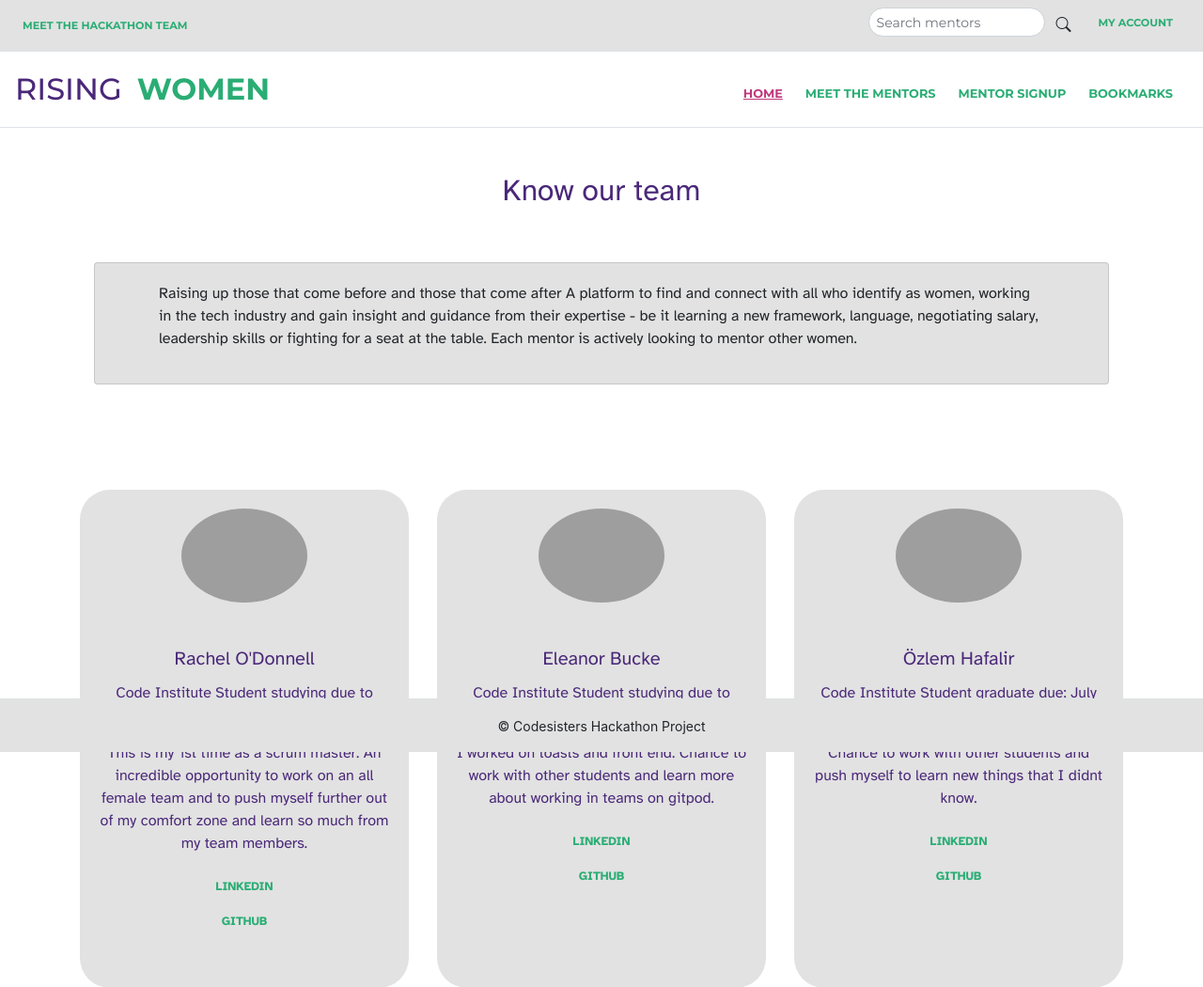
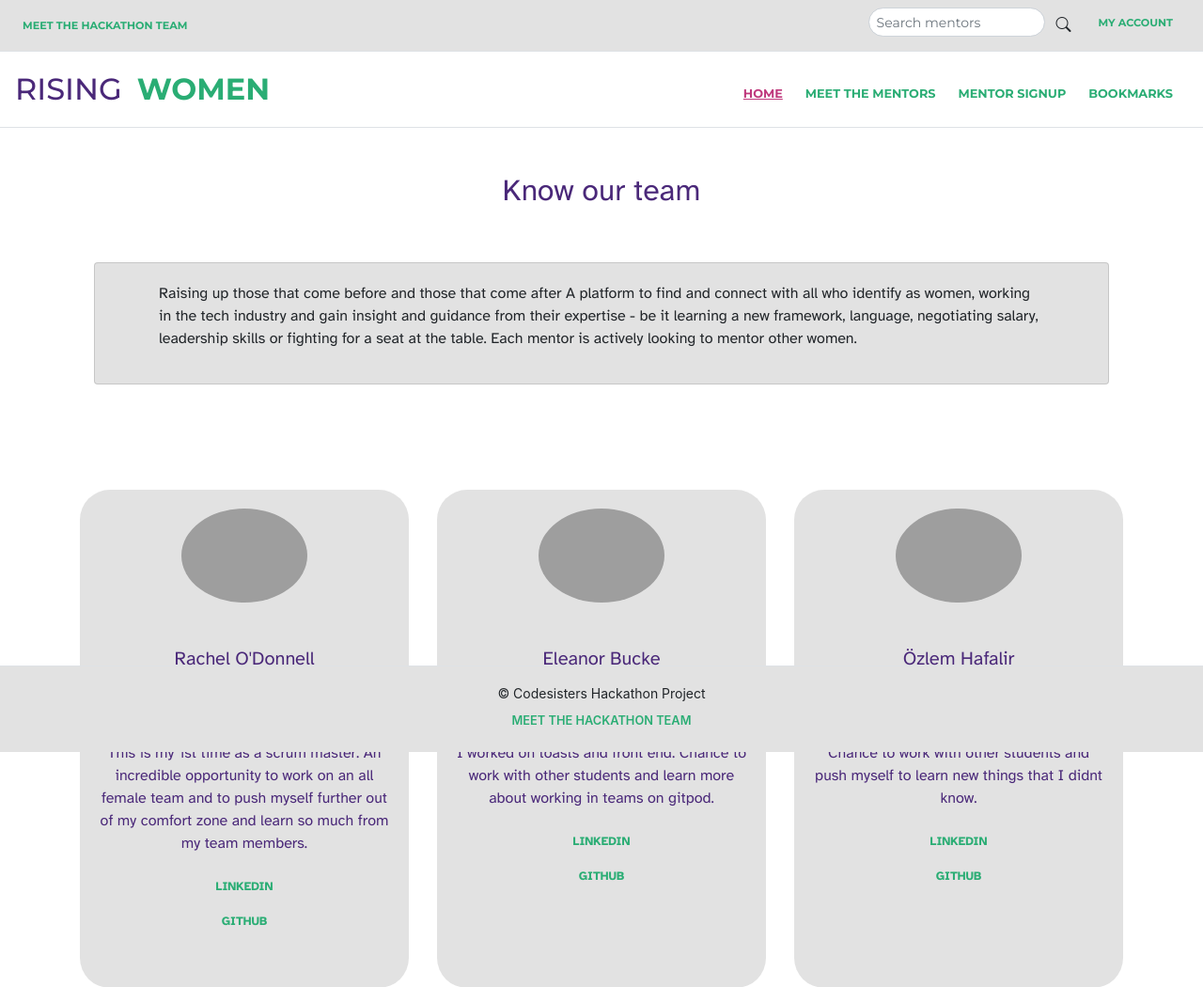
Before and after one commit to rachel-o-donnell/rising-women, a Django app: page /about-us in a window 1280 px wide. Shown: the top 1050 px of the page at 94% size. Run offline with Django 3.2, Linux system fonts and the light colour scheme; grey boxes are pictures that could not be loaded.

Commit message:
Added Hackathon Team Link text to footer

```diff
--- a/templates/includes/footer.html
+++ b/templates/includes/footer.html
@@ -1,3 +1,4 @@
 <footer class="container-fluid fixed-bottom text-center p-3 border-top bg-light-grey">
     <small>© Codesisters Hackathon Project</small>
+    <a href="#" class="nav-link color-green">Meet the Hackathon Team</a>
 </footer>
```
